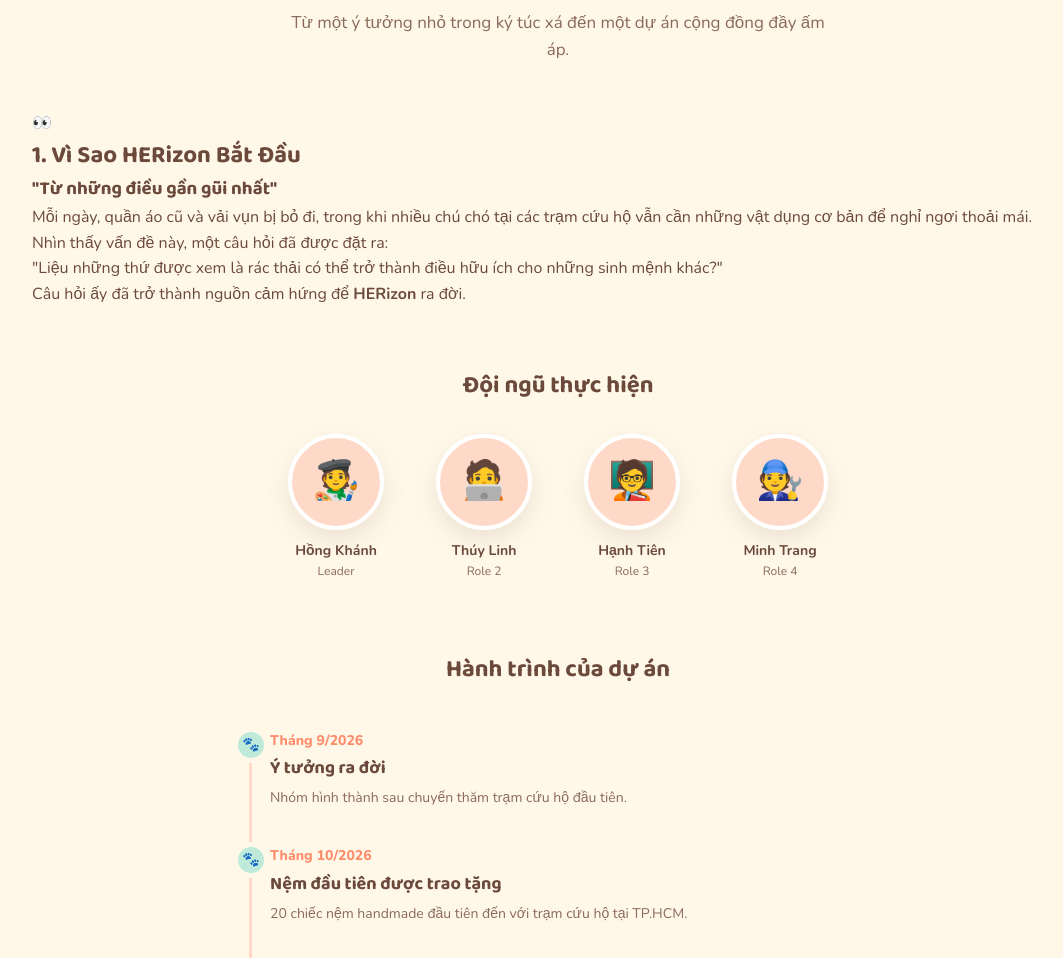
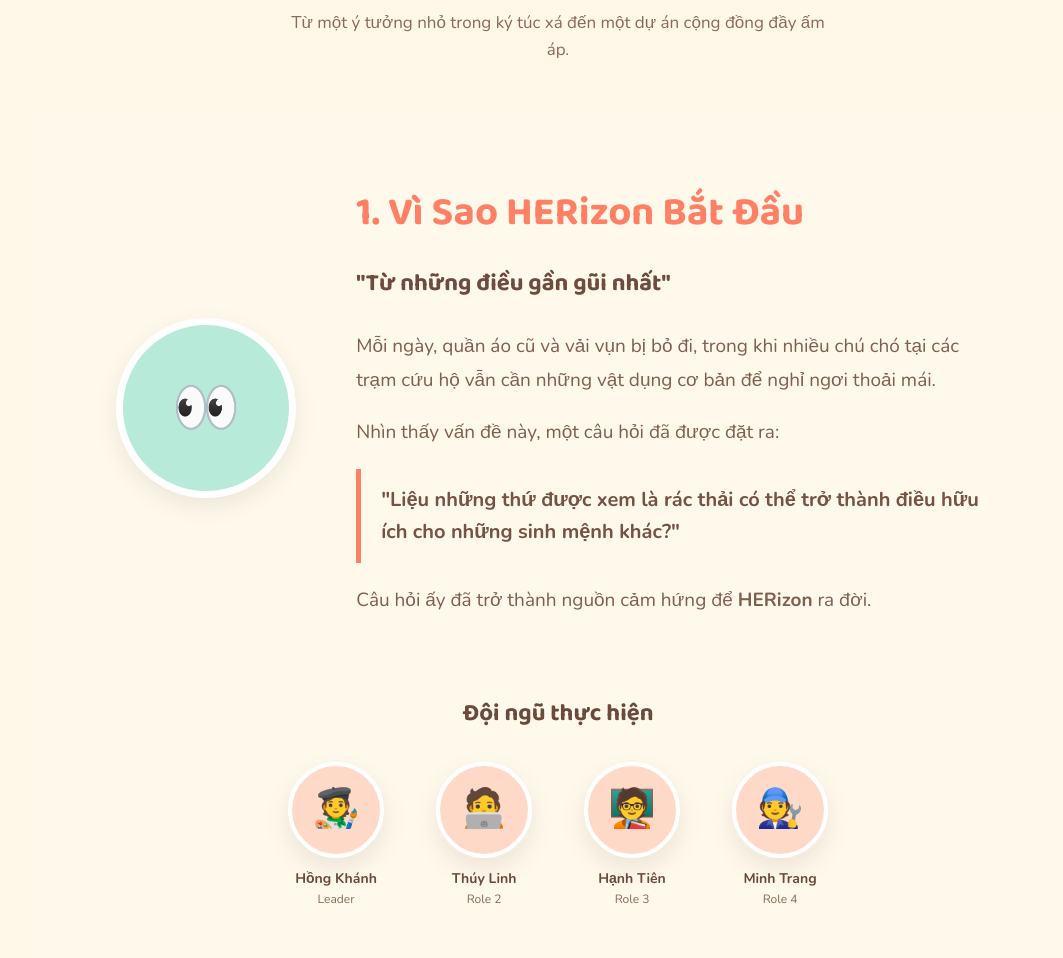
Before and after one commit to vhlyen/emam-project, a website: page index.html in a window 1280 px wide. Shown: the part 839-1797 px from the top of the page, without its empty margins (82-1145 px from the left). Drawn offline with nearby package versions, Linux system fonts and the light colour scheme.

Commit message:
Update styles.css

```diff
--- a/css/styles.css
+++ b/css/styles.css
@@ -142,3 +142,77 @@ footer p{font-size:13.5px;color:var(--brown-soft)}
   .fade-up{opacity:0;transform:translateY(16px);transition:opacity .6s ease,transform .6s ease}
   .fade-up.in{opacity:1;transform:translateY(0)}
 }
+
+.why-herizon {
+  padding: 70px 8%;
+  background-color: #fff9ec;
+}
+
+.why-container {
+  max-width: 1200px;
+  margin: 0 auto;
+
+  display: grid;
+  grid-template-columns: 180px 1fr;
+  gap: 60px;
+
+  align-items: center;
+}
+
+/* Vòng tròn bên trái */
+.why-visual {
+  display: flex;
+  justify-content: center;
+  align-items: center;
+}
+
+.why-circle {
+  width: 180px;
+  height: 180px;
+
+  background-color: #b8ead9;
+
+  border: 7px solid white;
+  border-radius: 50%;
+
+  display: flex;
+  justify-content: center;
+  align-items: center;
+
+  font-size: 55px;
+
+  box-shadow: 0 8px 25px rgba(0, 0, 0, 0.08);
+}
+
+/* Nội dung */
+.why-content h2 {
+  color: #ff8065;
+  font-size: 40px;
+  margin-bottom: 20px;
+}
+
+.why-content h3 {
+  color: #6d4b3e;
+  font-size: 24px;
+  margin-bottom: 25px;
+}
+
+.why-content p {
+  color: #805f4f;
+  font-size: 19px;
+  line-height: 1.8;
+  margin-bottom: 18px;
+}
+
+/* Quote */
+.why-content blockquote {
+  margin: 20px 0;
+  padding: 15px 20px;
+
+  border-left: 5px solid #ff8065;
+
+  color: #765243;
+  font-size: 20px;
+  font-weight: 700;
+  line-height: 1.6;
+}
```
